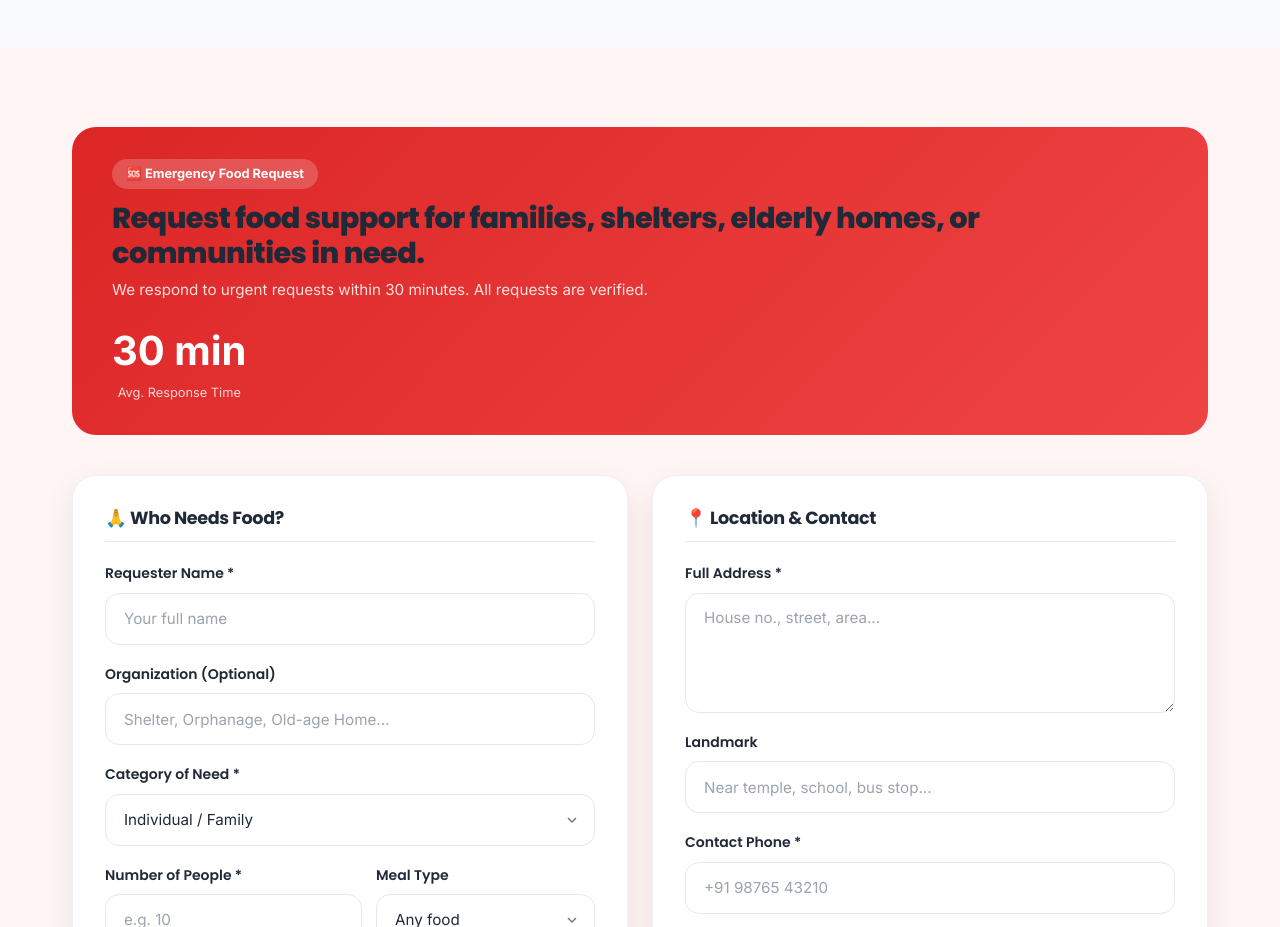
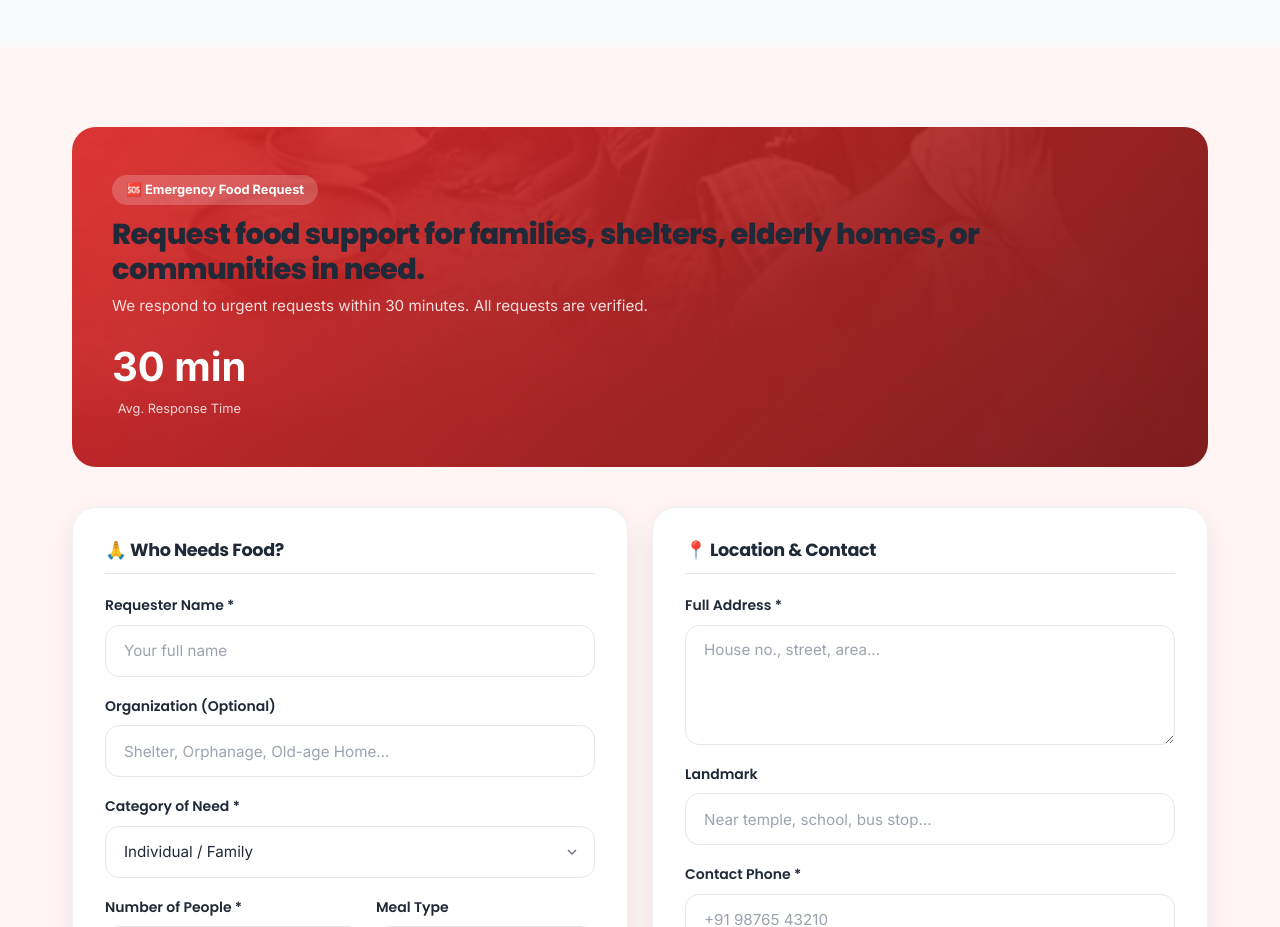
Before and after one commit to enaveen1317/food-for-hungry, a React (Vite) app: page / in a window 1280 px wide. Shown: the part 6480-7407 px from the top of the page. Built offline with nearby package versions, Linux system fonts and the light colour scheme.

Commit message:
Set custom background image for request page top banner

```diff
--- a/src/pages/Emergency.jsx
+++ b/src/pages/Emergency.jsx
@@ -14,11 +14,11 @@ const Emergency = () => {
   return (
     <div style={{ background: '#FFF5F5', padding: '80px 0' }}>
       <div className="container">
-        {/* Top Banner */}
         <div style={{
-          background: 'linear-gradient(135deg, var(--red-sos), #EF4444)',
+          background: "linear-gradient(135deg, rgba(220, 38, 38, 0.92) 0%, rgba(153, 27, 27, 0.8) 100%), url('/request-bg.png') no-repeat center center",
+          backgroundSize: 'cover',
           borderRadius: '24px',
-          padding: '32px 40px',
+          padding: '48px 40px',
           marginBottom: '40px',
           color: 'white',
           display: 'flex',
```
Also changed, not shown: public/request-bg.png (added).
